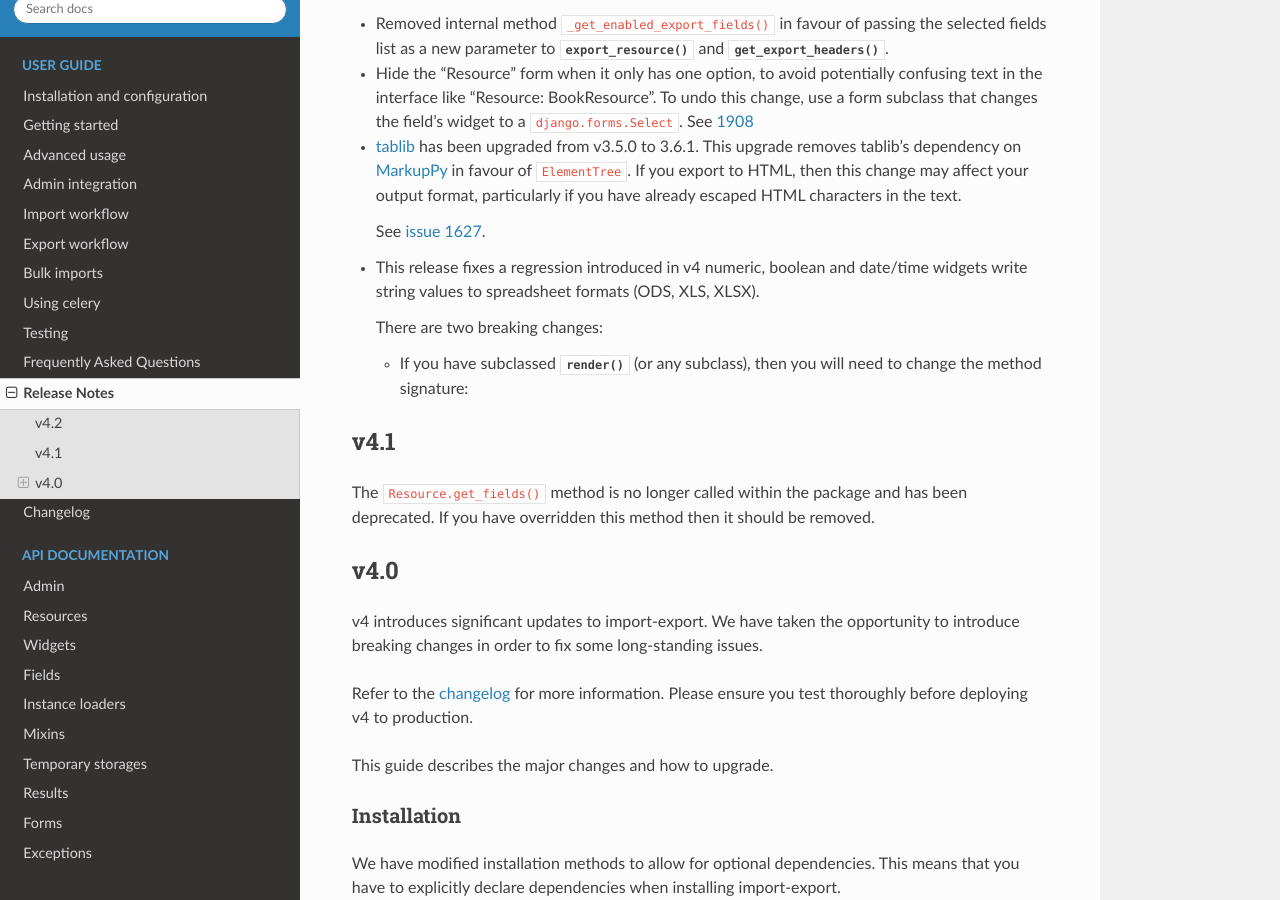
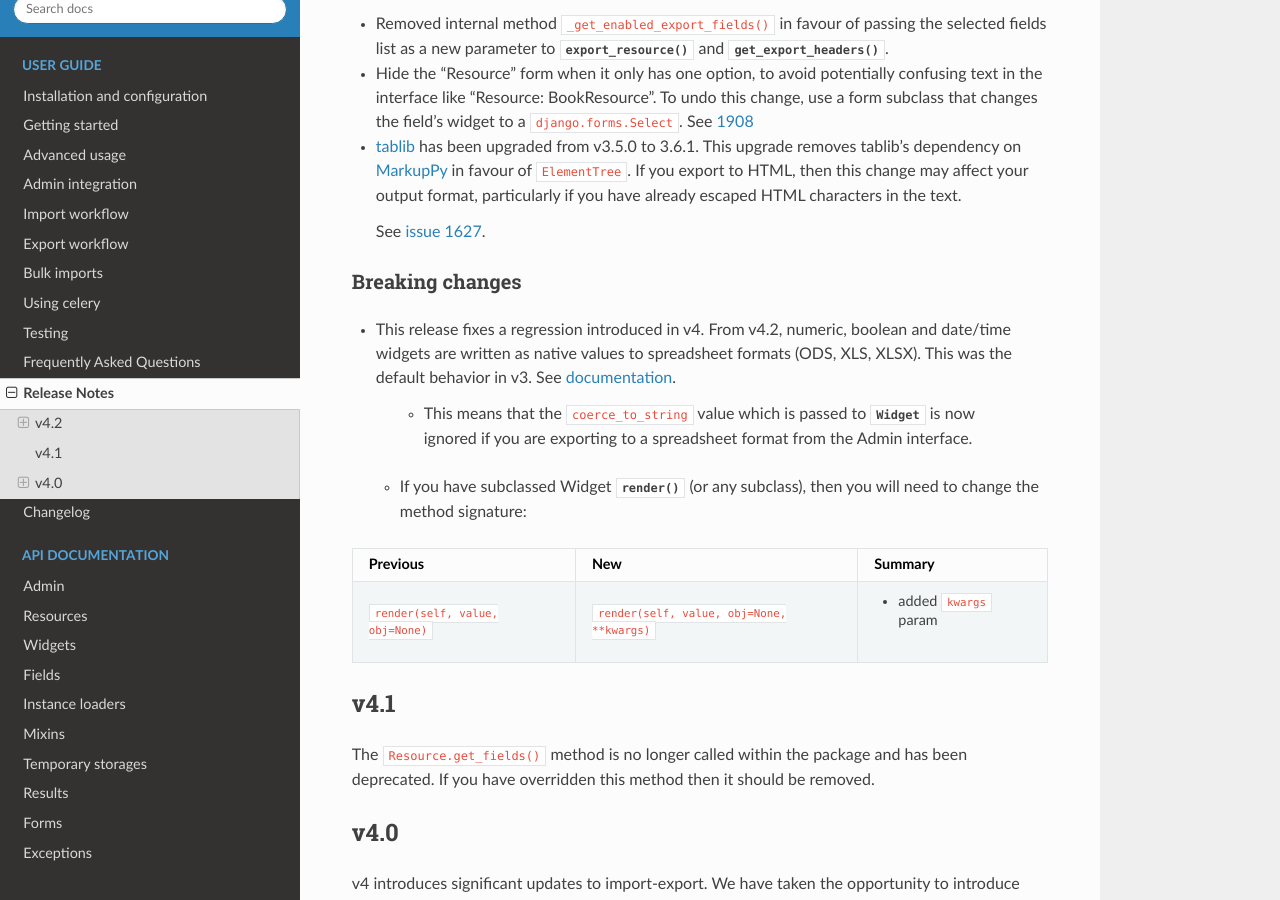
Before and after one commit to django-import-export/django-import-export, a Sphinx documentation site: the page built from docs/release_notes.rst, in a window 1280 px wide and 900 px high, scrolled down 388 px. Built offline with Sphinx 7.4.7 and the Read the Docs theme 2.0.0, drawn with Linux system fonts in a browser that asks for light colours; pages that are not in the unit, such as notebooks, are missing from menus; the version number could not be read and is left out.

Commit message:
updated release notes

```diff
--- a/docs/changelog.rst
+++ b/docs/changelog.rst
@@ -3,10 +3,12 @@
 
 .. warning::
 
-    Version 4 introduces breaking changes.  Please refer to :doc:`release notes<release_notes>`.
+    If upgrading from v3, v4 introduces breaking changes.  Please refer to :doc:`release notes<release_notes>`.
 
 4.2.0 (unreleased)
 ------------------
+
+This release contains breaking changes.  Please refer to :doc:`release notes<release_notes>`.
 
 - Consistent queryset creation in ModelAdmin export mixin (`1890 <https://github.com/django-import-export/django-import-export/pull/1890>`_)
 - Deprecated :meth:`~import_export.admin.ExportMixin.get_valid_export_item_pks` in favour of :meth:`~import_export.admin.ExportMixin.get_queryset` (`1890 <https://github.com/django-import-export/django-import-export/pull/1890>`_)
--- a/docs/release_notes.rst
+++ b/docs/release_notes.rst
@@ -31,12 +31,17 @@
 
    See `issue 1627 <https://github.com/django-import-export/django-import-export/issues/1627>`_.
 
-* This release fixes a regression introduced in v4 numeric, boolean and date/time widgets write string values to
-  spreadsheet formats (ODS, XLS, XLSX).
+Breaking changes
+^^^^^^^^^^^^^^^^
 
-  There are two breaking changes:
+* This release fixes a regression introduced in v4. From v4.2, numeric, boolean and date/time widgets are written as
+  native values to spreadsheet formats (ODS, XLS, XLSX).  This was the default behavior in v3.
+  See :ref:`documentation<modify_render_return_type>`.
 
-  * If you have subclassed :meth:`~import_export.widgets.Widget.render` (or any subclass), then you will need to
+   * This means that the ``coerce_to_string`` value which is passed to :class:`~import_export.widgets.Widget` is now
+    ignored if you are exporting to a spreadsheet format from the Admin interface.
+
+  * If you have subclassed Widget :meth:`~import_export.widgets.Widget.render` (or any subclass), then you will need to
     change the method signature:
 
 .. list-table::
```
Also changed, not shown: other parts of docs/changelog.rst (+1 -1 lines), other parts of docs/release_notes.rst (+0 -3 lines).
